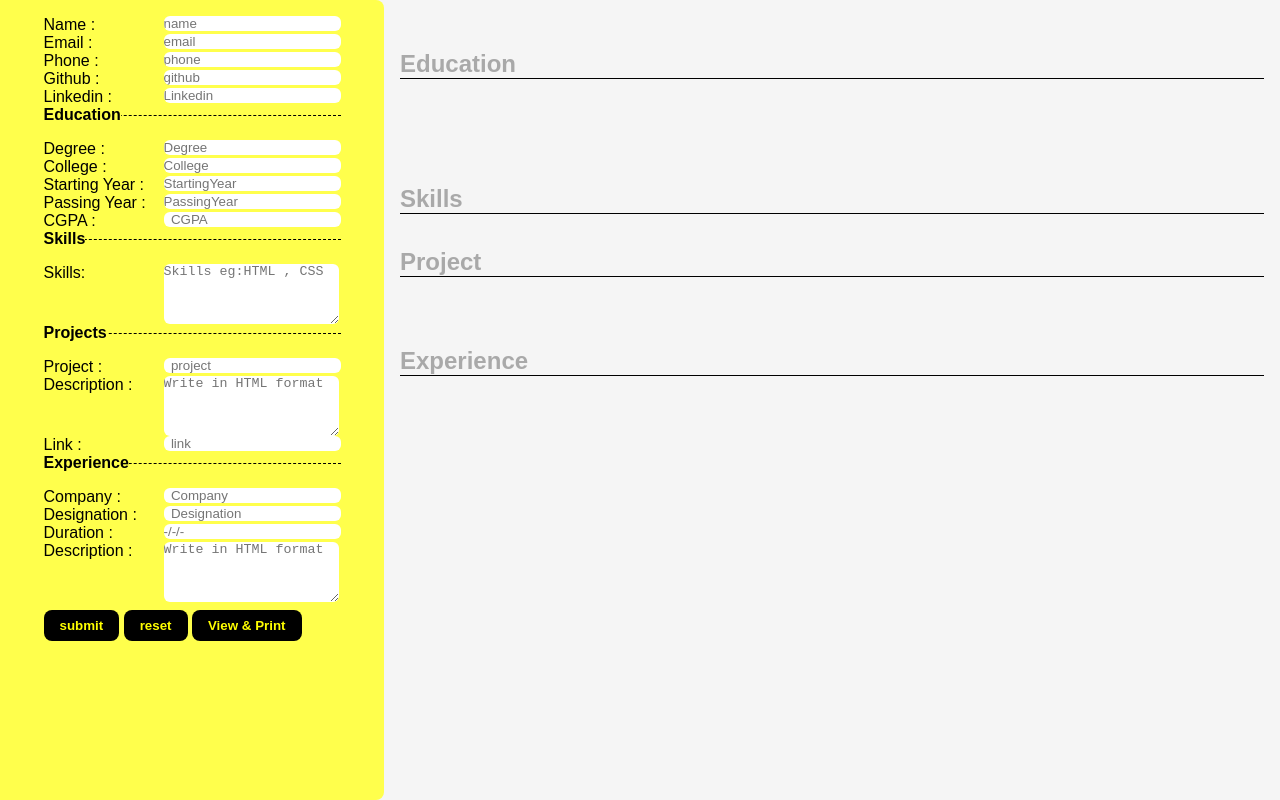
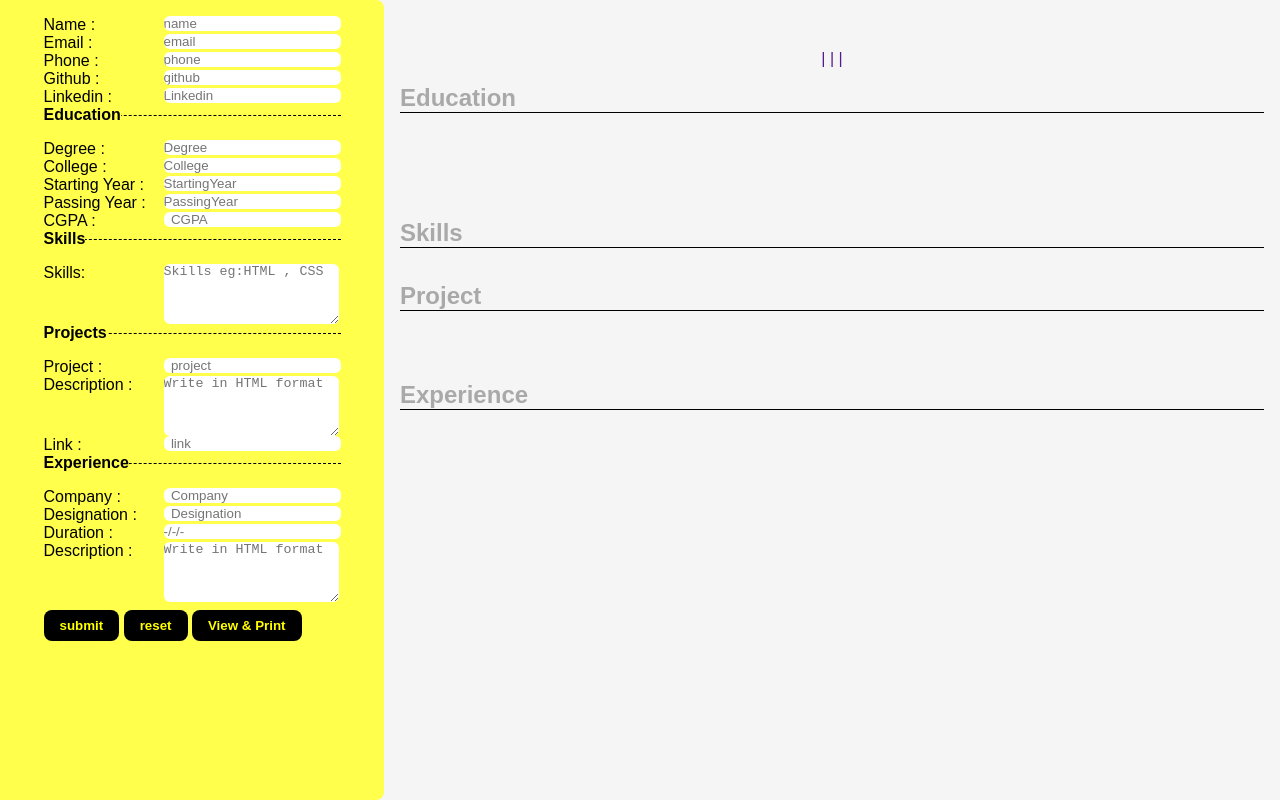
Before and after one commit to BonalaSailaja/Autocv3.github.io, a plain HTML site: page index.html in a window 1280 px wide. Drawn offline with Linux system fonts and the light colour scheme.

Commit message:
changes are commited

```diff
--- a/app.js
+++ b/app.js
@@ -35,6 +35,7 @@ function handleSubmit(e) {
     name_resume.innerHTML = name.value;
     document.getElementById("name_resume").style.fontSize='30px';
     document.getElementById("name_resume").style.color='gray';
+
     const email_resume = document.getElementById("email_resume");
     email_resume.innerHTML = email.value;
     document.getElementById("email_resume").style.color='blue';
--- a/index.html
+++ b/index.html
@@ -71,11 +71,13 @@
         </div>
         <div class="right">
             <div class="block1">
-                <p id='name_resume'></p><br/>
-                <p id='email_resume'></p>
-                <p id='phone_resume'></p><br/>
-                <p id='github_resume'></p>
-                <p id='Linkedin_resume'></p>
+                <p id='name_resume' ></p><br>
+            </div>
+            <div class='block1'>
+                <p><a href='' id='email_resume'>|</a>
+                <a href='' id='phone_resume'>|</a>
+                <a href='' id='github_resume'>|</a>
+                <a herf='' id='Linkedin_resume'></a></p>
                 <!--Email , Phone , Github , Linkedin  -->
             </div>
             <div class="block2">
--- a/style.css
+++ b/style.css
@@ -105,6 +105,7 @@ main>.right>.block2{
 
 
 }
+
 h2{
     color: darkgrey;
     border-bottom: 1px solid #000;
```
